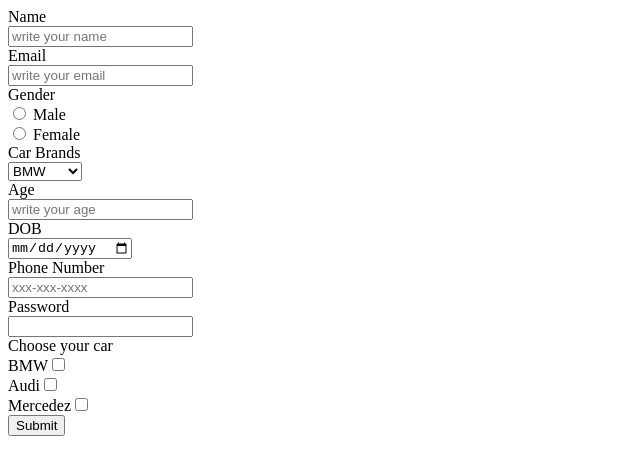
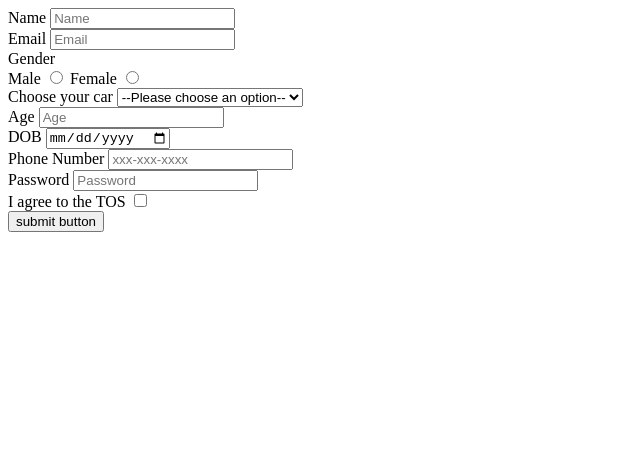
Before and after one commit to acciojob/signup-form-car-ahmadkafil70, a website: page main.html in a window 1280 px wide. Shown: the whole page, without its empty margins (0-640 px from the left). Drawn offline with Linux system fonts and the light colour scheme.

Commit message:
created a submission

```diff
--- a/main.html
+++ b/main.html
@@ -8,64 +8,57 @@
 
 <body>
 	<!-- the entire body must be written by student -->
-	<form method="post" action="file.js" name="form" id="form">
+    <script type="text/javascript" src="./script.js">
+</script>
+	<form method="post">
 		<div>
-	<label for="name">Name</label><br>
-	<input type="text" name="name" id="name" placeholder="write your name" required>
+			<label for="name">Name </label>
+			<input type="text" required placeholder="Name" id="name">
 		</div>
 		<div>
-	<label for="email">Email<label><br>
-		<input type="email" name="email" id="email" placeholder="write your email" required>
+			<label for="email">Email </label>
+			<input type="email" required placeholder="Email" id="email">
 		</div>
 		<div>
-	<label for="gender">Gender</label><br>
-	<input type="radio" value="male" name="gender"> Male <br>
-	<input type="radio" value="Female" name="gender"> Female
+			<div>Gender</div>
+			<label for="#gender_m">Male </label>
+			<input type="radio" required id="#gender_m" name="gender">
+			<label for="gender_f">Female </label>
+			<input type="radio" required id="gender_f" name="gender">
 		</div>
 		<div>
-	<label for="items">Car Brands</label><br>
-	<select name="topics" name="items" id="items" placeholder="Please choose an option" required >
-		<option value="BMW">BMW</option>
-		<option value="Audi">Audi</option>
-		<option value="Mercedez">Mercede</option>
+			<label for="cars">Choose your car</label>
+			<select id="cars">
+				<option value="">--Please choose an option--</option>
+				<option value="1">BMW</option>
+				<option value="2">Audi</option>
+				<option value="3">Mercedez</option>
 			</select>
 		</div>
 		<div>
-	<label for="age">Age<label><br>
-		<input type="number" name="age" id="age" placeholder="write your age" required>
+			<label for="age">Age</label>
+			<input type="number" required id="age" placeholder="Age">
 		</div>
 		<div>
-			<lable for="dob">DOB</lable><br>
-			<input type="date" name="dob" id="dob" required>
+			<label for="dob">DOB</label>
+			<input type="date" required id="dob">
 		</div>
 		<div>
-			<label for="tel">Phone Number</label><br>
-			<input type="tel" name="tel" id="tel" placeholder="xxx-xxx-xxxx" >
+			<label for="tel">Phone Number</label>
+			<input type="number" id="tel" placeholder="xxx-xxx-xxxx">
 		</div>
 		<div>
-			<label for="password">Password<label><br>
-				<input type="password" name="password" id="password" required>
+			<label for="password">Password</label>
+			<input type="password" id="password" required placeholder="Password">
 		</div>
 		<div>
-
-					<label for="cars">Choose your car </label><br>
-
-<!-- 					<select name="topics" name="cars" id="cars">  -->
-					BMW<input type="checkbox" name="cars" id="cars" value="BMW"><br>
-					Audi<input type="checkbox" name="cars" id="cars" value="Audi"><br>
-					Mercedez<input type="checkbox" name="cars" id="cars" value="Mersedez"><br>
-					</select>
+			<label for="tos">I agree to the TOS</label>
+			<input type="checkbox" id="tos" required>
 		</div>
 		<div>
-					<button>Submit</button>
+			<button type="submit">submit button</button>
 		</div>
-
-
-
-
 	</form>
-    <script type="text/javascript" src="./script.js">
-</script>
 
 </body>
 
```
Lines whose indentation alone changed are shown as unchanged.
